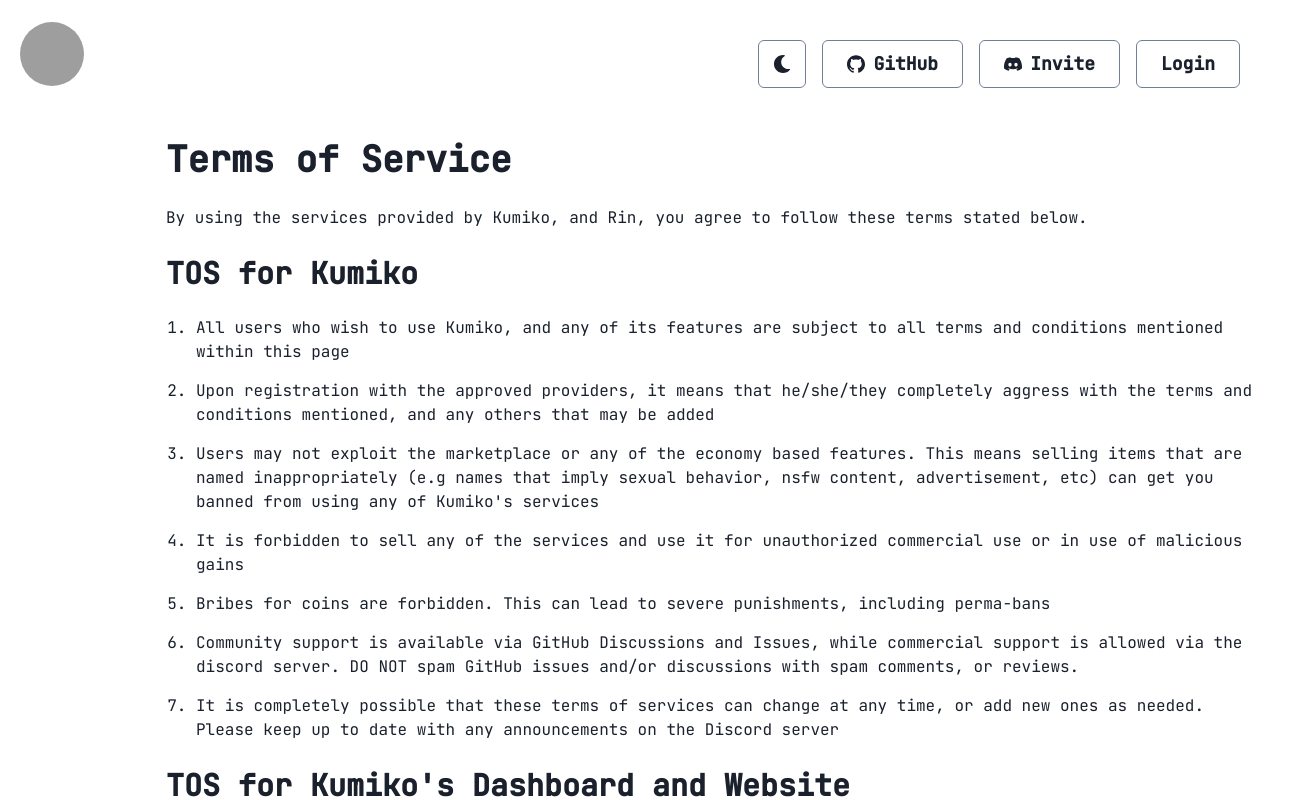
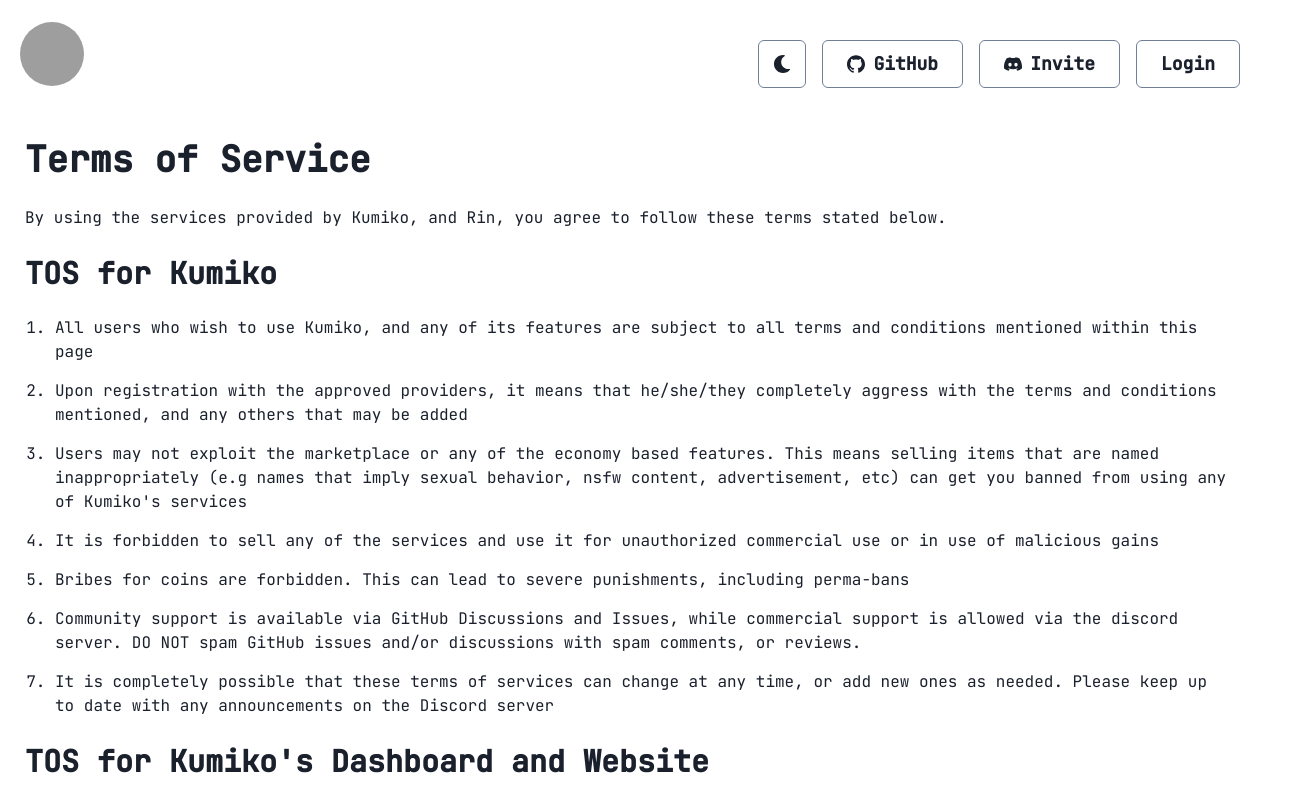
Before and after one commit to No767/Kumiko-Site, a Next.js app in the folder kumiko-next/: page /terms-of-service in a window 1280 px wide. Shown: the top 800 px of the page, 1302 px wide, since content can reach past the window. Built offline with nearby package versions, Linux system fonts and the light colour scheme; grey boxes are pictures that could not be loaded.

Commit message:
Adjust some styling

```diff
--- a/kumiko-next/shared/tos-components/body.tsx
+++ b/kumiko-next/shared/tos-components/body.tsx
@@ -10,7 +10,7 @@
 export const TOSBody: FC = () => {
   return (
     <>
-      <Container maxW="90%" ms={150} pt={50}>
+      <Container maxW="100%" ps={25} pt={50}>
         <Heading>Terms of Service</Heading>
         <Text pt={25}>
           By using the services provided by Kumiko, and Rin, you agree to follow
```
